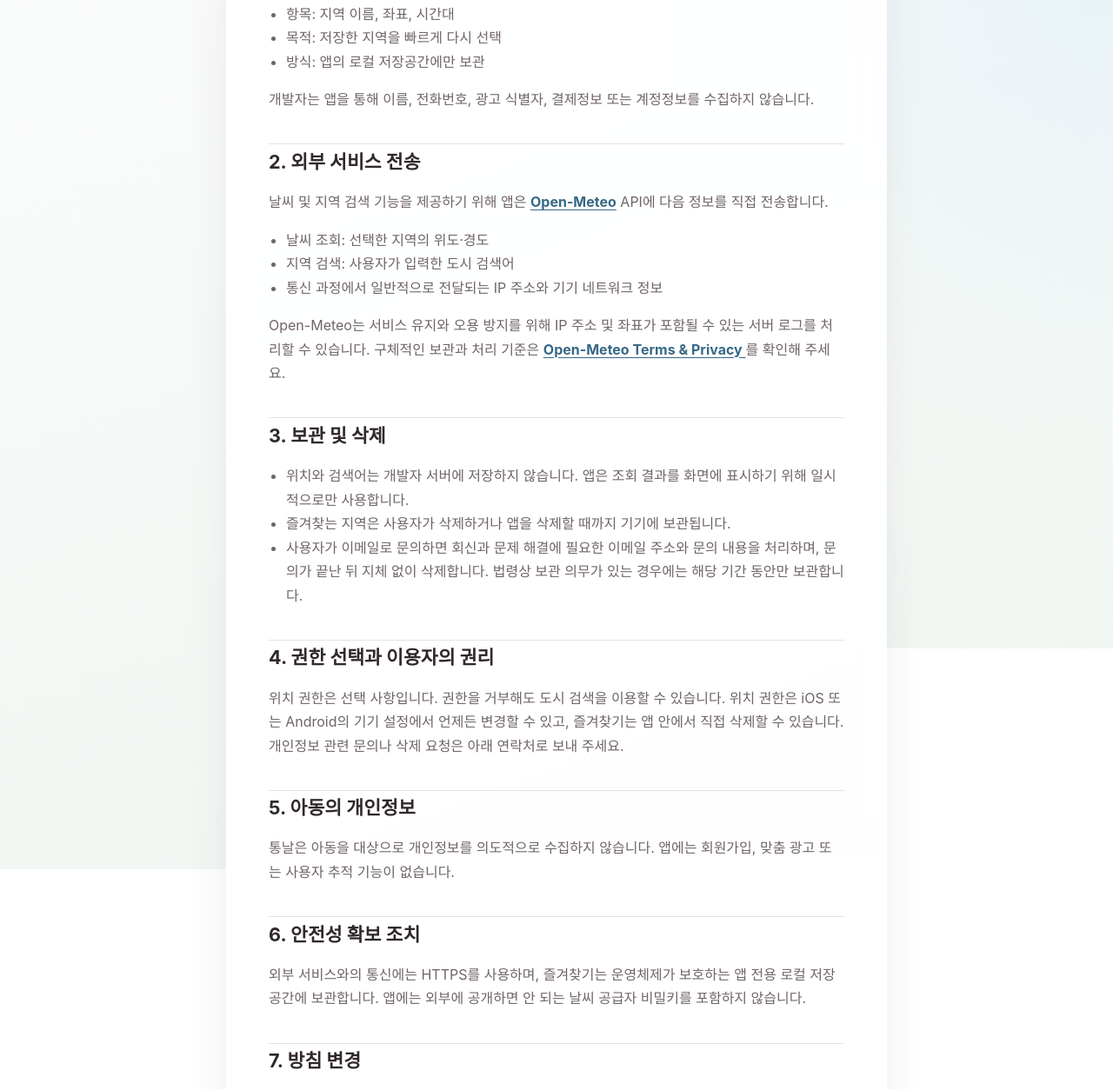
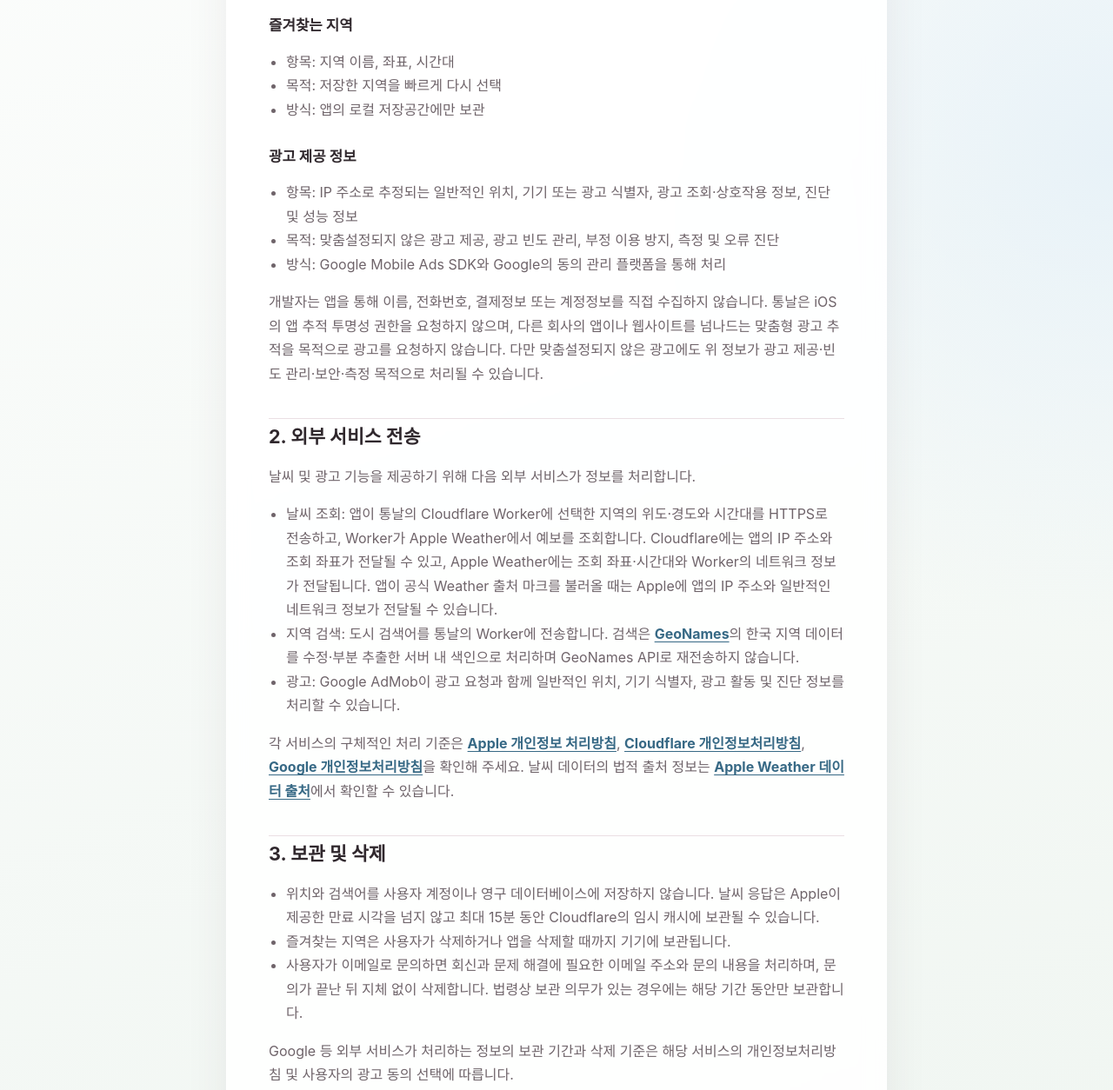
Before and after one commit to Hawonjin/tongnal-support, a plain HTML site: page privacy.html in a window 1280 px wide. Shown: the part 779-2033 px from the top of the page at 87% size. Drawn offline with Linux system fonts and the light colour scheme.

Commit message:
AdMob 개인정보처리방침 반영 (#1)

```diff
--- a/privacy.html
+++ b/privacy.html
@@ -15,9 +15,10 @@
         <p class="meta">시행일: 2026년 8월 10일 · 최종 수정: 2026년 8월 10일</p>
 
         <div class="notice">
-          통날은 회원가입을 제공하지 않으며, 광고·분석·추적 SDK를 사용하지
-          않습니다. 현재 위치는 사용자가 기능을 선택하고 권한을 허용한 경우에만
-          날씨 조회에 사용됩니다.
+          통날은 회원가입을 제공하지 않습니다. 현재 위치는 사용자가 기능을
+          선택하고 권한을 허용한 경우에만 날씨 조회에 사용되며, Google AdMob의
+          맞춤설정되지 않은 배너 광고가 표시될 수 있습니다. 광고 개인정보 선택은
+          앱의 ‘앱 정보 및 광고 설정’에서 다시 확인하거나 변경할 수 있습니다.
         </div>
 
         <h2>1. 처리하는 정보와 목적</h2>
@@ -38,35 +39,68 @@
           <li>목적: 저장한 지역을 빠르게 다시 선택</li>
           <li>방식: 앱의 로컬 저장공간에만 보관</li>
         </ul>
+        <h3>광고 제공 정보</h3>
+        <ul>
+          <li>
+            항목: IP 주소로 추정되는 일반적인 위치, 기기 또는 광고 식별자, 광고
+            조회·상호작용 정보, 진단 및 성능 정보
+          </li>
+          <li>
+            목적: 맞춤설정되지 않은 광고 제공, 광고 빈도 관리, 부정 이용 방지,
+            측정 및 오류 진단
+          </li>
+          <li>
+            방식: Google Mobile Ads SDK와 Google의 동의 관리 플랫폼을 통해 처리
+          </li>
+        </ul>
         <p>
-          개발자는 앱을 통해 이름, 전화번호, 광고 식별자, 결제정보 또는 계정정보를
-          수집하지 않습니다.
+          개발자는 앱을 통해 이름, 전화번호, 결제정보 또는 계정정보를 직접
+          수집하지 않습니다. 통날은 iOS의 앱 추적 투명성 권한을 요청하지 않으며,
+          다른 회사의 앱이나 웹사이트를 넘나드는 맞춤형 광고 추적을 목적으로
+          광고를 요청하지 않습니다. 다만 맞춤설정되지 않은 광고에도 위 정보가
+          광고 제공·빈도 관리·보안·측정 목적으로 처리될 수 있습니다.
         </p>
 
         <h2>2. 외부 서비스 전송</h2>
         <p>
-          날씨 및 지역 검색 기능을 제공하기 위해 앱은
-          <a href="https://open-meteo.com/" rel="external">Open-Meteo</a> API에
-          다음 정보를 직접 전송합니다.
+          날씨 및 광고 기능을 제공하기 위해 다음 외부 서비스가 정보를 처리합니다.
         </p>
         <ul>
-          <li>날씨 조회: 선택한 지역의 위도·경도</li>
-          <li>지역 검색: 사용자가 입력한 도시 검색어</li>
-          <li>통신 과정에서 일반적으로 전달되는 IP 주소와 기기 네트워크 정보</li>
+          <li>
+            날씨 조회: 앱이 통날의 Cloudflare Worker에 선택한 지역의 위도·경도와
+            시간대를 HTTPS로 전송하고, Worker가 Apple Weather에서 예보를
+            조회합니다. Cloudflare에는 앱의 IP 주소와 조회 좌표가 전달될 수 있고,
+            Apple Weather에는 조회 좌표·시간대와 Worker의 네트워크 정보가
+            전달됩니다. 앱이 공식 Weather 출처 마크를 불러올 때는 Apple에 앱의
+            IP 주소와 일반적인 네트워크 정보가 전달될 수 있습니다.
+          </li>
+          <li>
+            지역 검색: 도시 검색어를 통날의 Worker에 전송합니다. 검색은
+            <a href="https://www.geonames.org/" rel="external">GeoNames</a>의 한국
+            지역 데이터를 수정·부분 추출한 서버 내 색인으로 처리하며 GeoNames
+            API로 재전송하지 않습니다.
+          </li>
+          <li>
+            광고: Google AdMob이 광고 요청과 함께 일반적인 위치, 기기 식별자,
+            광고 활동 및 진단 정보를 처리할 수 있습니다.
+          </li>
         </ul>
         <p>
-          Open-Meteo는 서비스 유지와 오용 방지를 위해 IP 주소 및 좌표가 포함될 수
-          있는 서버 로그를 처리할 수 있습니다. 구체적인 보관과 처리 기준은
-          <a href="https://open-meteo.com/en/terms" rel="external">
-            Open-Meteo Terms &amp; Privacy
-          </a>를 확인해 주세요.
+          각 서비스의 구체적인 처리 기준은
+          <a href="https://www.apple.com/legal/privacy/" rel="external">Apple 개인정보 처리방침</a>,
+          <a href="https://www.cloudflare.com/privacypolicy/" rel="external">Cloudflare 개인정보처리방침</a>,
+          <a href="https://policies.google.com/privacy" rel="external">Google 개인정보처리방침</a>을
+          확인해 주세요. 날씨 데이터의 법적 출처 정보는
+          <a href="https://weatherkit.apple.com/legal-attribution.html" rel="external">Apple Weather 데이터 출처</a>에서
+          확인할 수 있습니다.
         </p>
 
         <h2>3. 보관 및 삭제</h2>
         <ul>
           <li>
-            위치와 검색어는 개발자 서버에 저장하지 않습니다. 앱은 조회 결과를
-            화면에 표시하기 위해 일시적으로만 사용합니다.
+            위치와 검색어를 사용자 계정이나 영구 데이터베이스에 저장하지
+            않습니다. 날씨 응답은 Apple이 제공한 만료 시각을 넘지 않고 최대
+            15분 동안 Cloudflare의 임시 캐시에 보관될 수 있습니다.
           </li>
           <li>
             즐겨찾는 지역은 사용자가 삭제하거나 앱을 삭제할 때까지 기기에
@@ -78,26 +112,32 @@
             보관 의무가 있는 경우에는 해당 기간 동안만 보관합니다.
           </li>
         </ul>
+        <p>
+          Google 등 외부 서비스가 처리하는 정보의 보관 기간과 삭제 기준은 해당
+          서비스의 개인정보처리방침 및 사용자의 광고 동의 선택에 따릅니다.
+        </p>
 
         <h2>4. 권한 선택과 이용자의 권리</h2>
         <p>
           위치 권한은 선택 사항입니다. 권한을 거부해도 도시 검색을 이용할 수
           있습니다. 위치 권한은 iOS 또는 Android의 기기 설정에서 언제든 변경할 수
-          있고, 즐겨찾기는 앱 안에서 직접 삭제할 수 있습니다. 개인정보 관련 문의나
-          삭제 요청은 아래 연락처로 보내 주세요.
+          있고, 즐겨찾기는 앱 안에서 직접 삭제할 수 있습니다. 광고 개인정보 선택이
+          필요한 지역에서는 앱의 ‘앱 정보 및 광고 설정’에서 동의 선택을 다시 열 수
+          있습니다. 개인정보 관련 문의나 삭제 요청은 아래 연락처로 보내 주세요.
         </p>
 
         <h2>5. 아동의 개인정보</h2>
         <p>
-          통날은 아동을 대상으로 개인정보를 의도적으로 수집하지 않습니다. 앱에는
-          회원가입, 맞춤 광고 또는 사용자 추적 기능이 없습니다.
+          통날은 아동을 대상으로 설계되거나 홍보되는 앱이 아니며, 아동의
+          개인정보를 의도적으로 수집하지 않습니다. 앱에는 회원가입이나 아동을
+          대상으로 한 맞춤형 광고 기능이 없습니다.
         </p>
 
         <h2>6. 안전성 확보 조치</h2>
         <p>
           외부 서비스와의 통신에는 HTTPS를 사용하며, 즐겨찾기는 운영체제가 보호하는
-          앱 전용 로컬 저장공간에 보관합니다. 앱에는 외부에 공개하면 안 되는 날씨
-          공급자 비밀키를 포함하지 않습니다.
+          앱 전용 로컬 저장공간에 보관합니다. 날씨 공급자 비밀키는 앱에 넣지 않고
+          서버 환경의 비밀 저장소에서 관리합니다.
         </p>
 
         <h2>7. 방침 변경</h2>
@@ -112,6 +152,14 @@
           <li>이메일: <a href="mailto:maner@kakao.com">maner@kakao.com</a></li>
         </ul>
 
+        <h2>9. 광고 신고</h2>
+        <p>
+          부적절하거나 연령에 맞지 않는 광고를 발견하면 광고 화면과 발생 시각을
+          함께 적어
+          <a href="mailto:maner@kakao.com?subject=%ED%86%B5%EB%82%A0%20%EA%B4%91%EA%B3%A0%20%EC%8B%A0%EA%B3%A0">이메일로 신고</a>해
+          주세요. 확인 후 필요한 조치를 요청하겠습니다.
+        </p>
+
         <div class="actions">
           <a class="button secondary" href="index.html">지원 페이지로 돌아가기</a>
         </div>
```
Also changed, not shown: index.html (+11 -3 lines).
